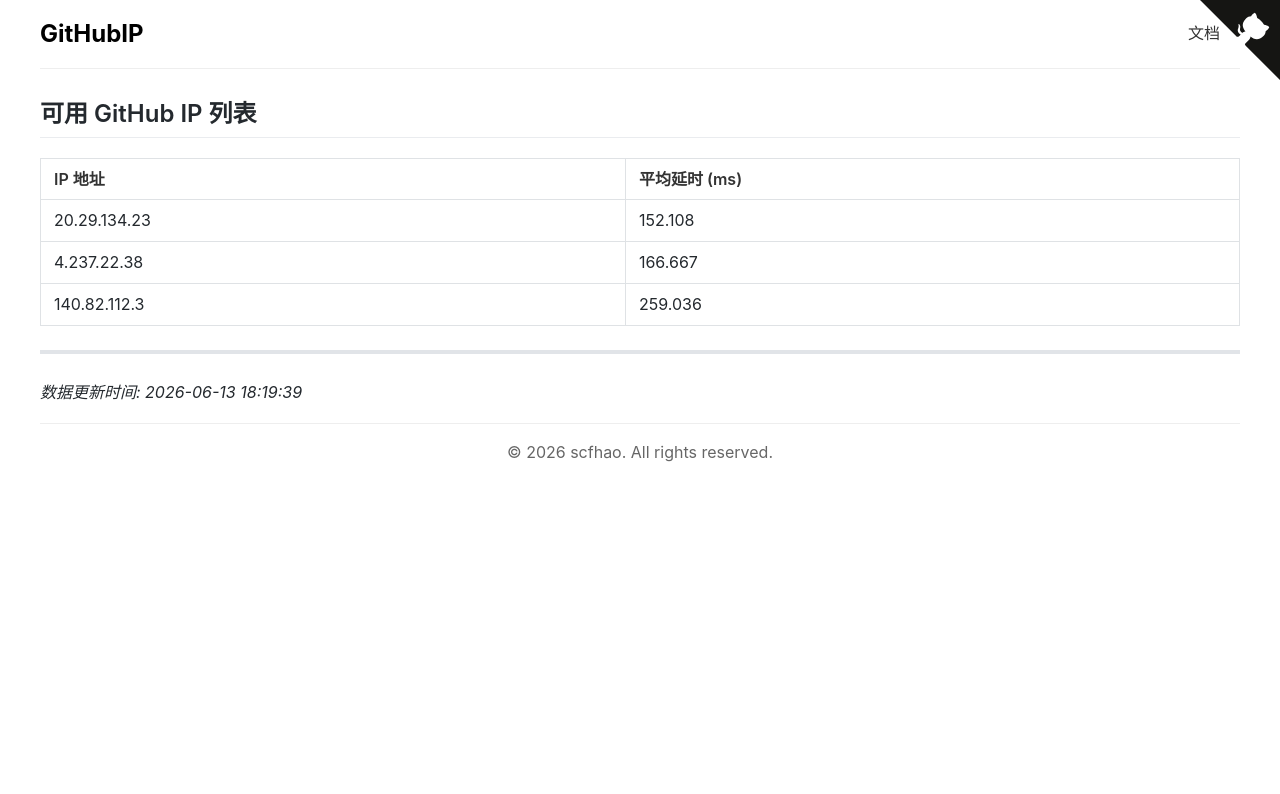
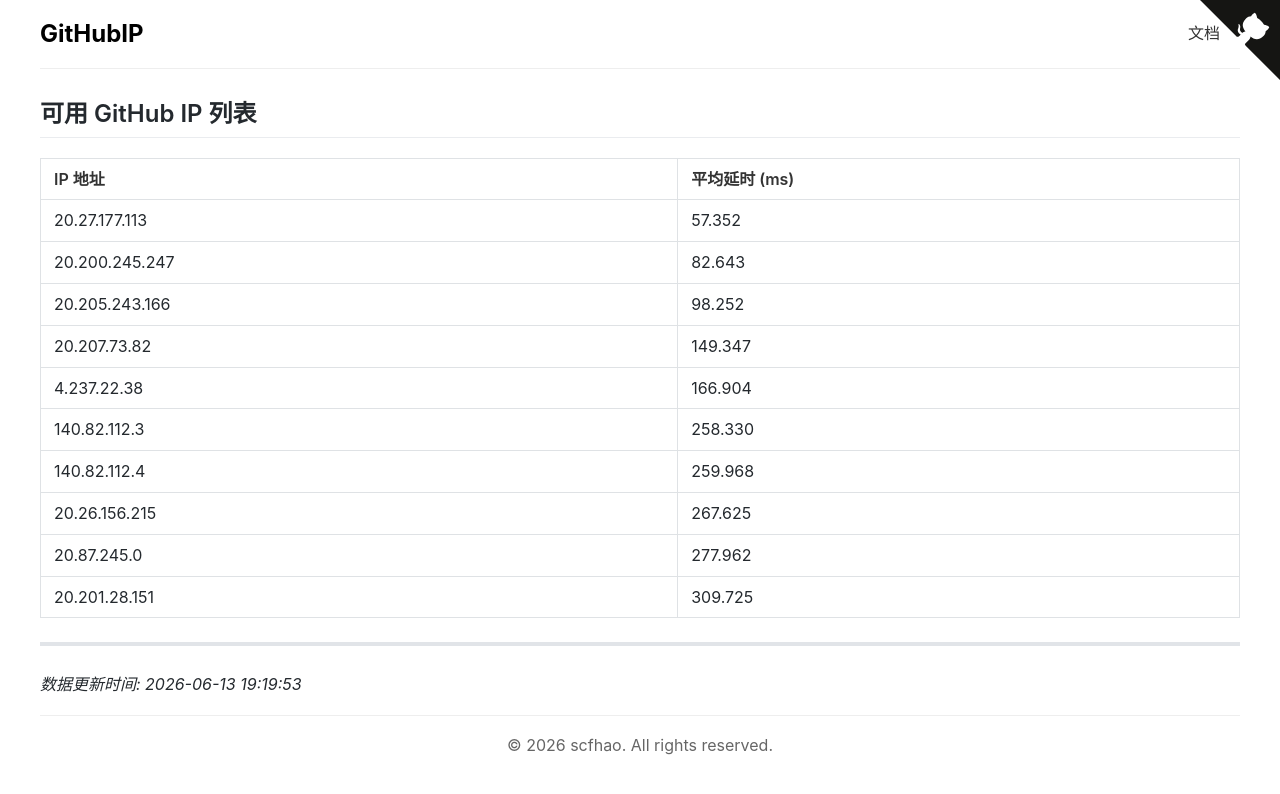
Before and after one commit to scfhao/GitHubIP, a Jekyll site: the page built from index.md, in a window 1280 px wide. Shown: the top 794 px of the page. Built offline with Jekyll 4.4.1, drawn with Linux system fonts in a browser that asks for light colours.

Commit message:
自动脚本执行 - 2026-06-13 19:19:53

```diff
--- a/index.md
+++ b/index.md
@@ -1,17 +1,24 @@
 ---
 layout: home
 title: GitHub IP 列表
-date: 2026-06-13 18:19:39
+date: 2026-06-13 19:19:53
 ---
 
 ## 可用 GitHub IP 列表
 
 | IP 地址 | 平均延时 (ms) |
 |---------|--------------|
-| 20.29.134.23 | 152.108 |
-| 4.237.22.38 | 166.667 |
-| 140.82.112.3 | 259.036 |
+| 20.27.177.113 | 57.352 |
+| 20.200.245.247 | 82.643 |
+| 20.205.243.166 | 98.252 |
+| 20.207.73.82 | 149.347 |
+| 4.237.22.38 | 166.904 |
+| 140.82.112.3 | 258.330 |
+| 140.82.112.4 | 259.968 |
+| 20.26.156.215 | 267.625 |
+| 20.87.245.0 | 277.962 |
+| 20.201.28.151 | 309.725 |
 
 ---
 
-*数据更新时间: 2026-06-13 18:19:39*
+*数据更新时间: 2026-06-13 19:19:53*
```
